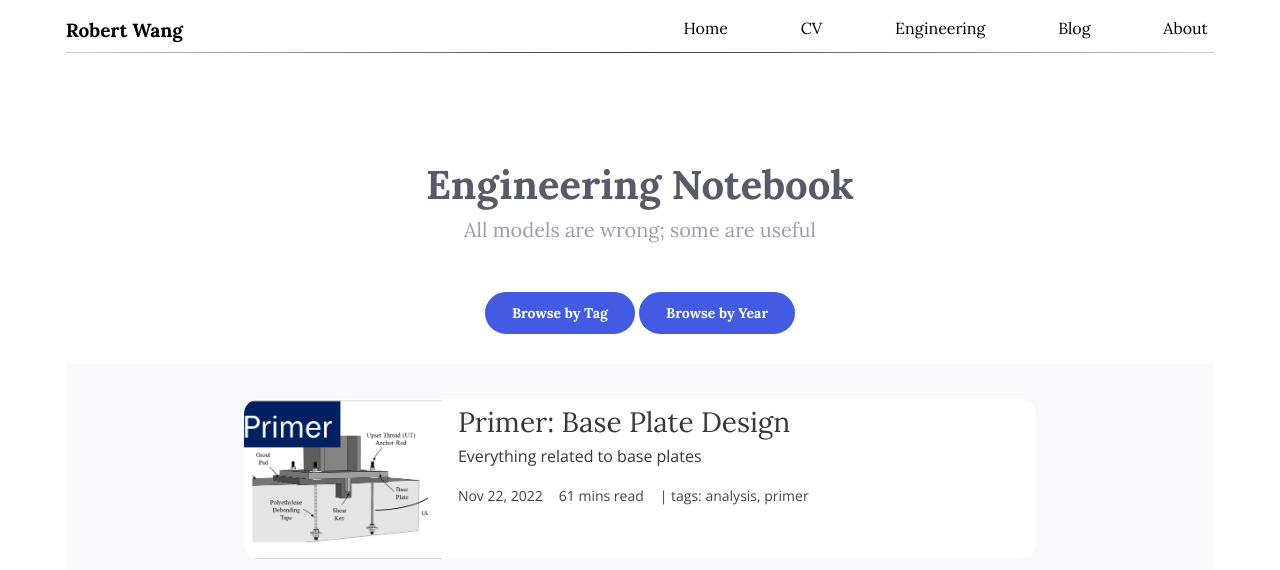
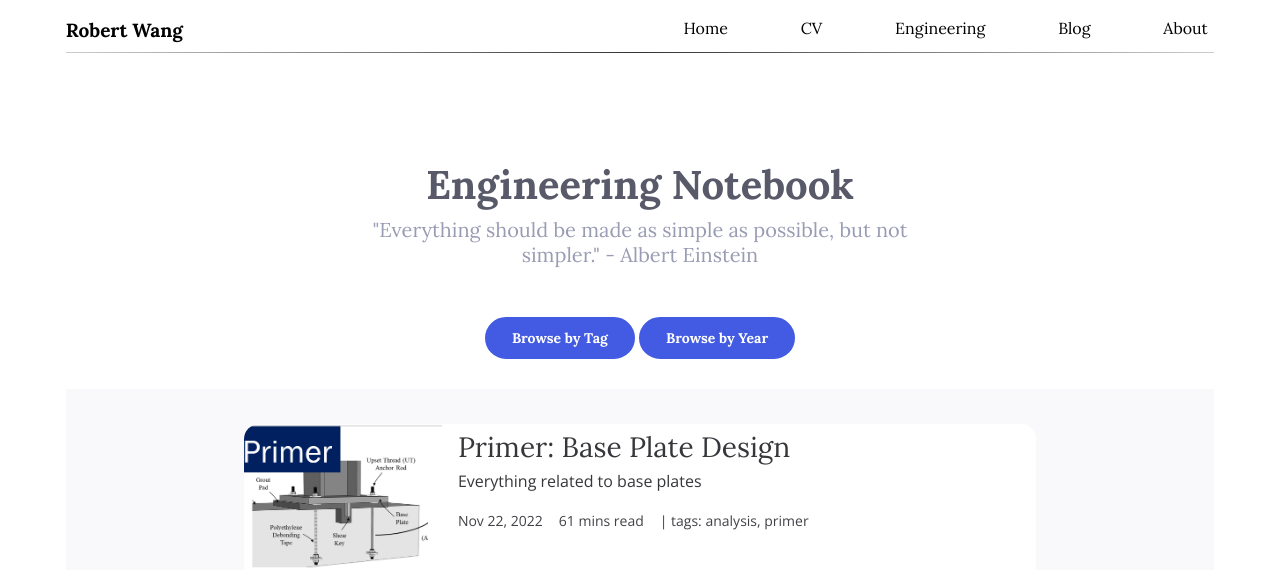
Before and after one commit to wcfrobert/wcfrobert.github.io, a Jekyll site: the page built from engineering.html, in a window 1280 px wide and 900 px high, cut to the strip 0-570 px from the top of the window. Built offline with Jekyll 4.4.1, drawn with Linux system fonts in a browser that asks for light colours.

```diff
--- a/engineering.html
+++ b/engineering.html
@@ -6,7 +6,7 @@ layout: typical
 
     <div class="jumbotron">
       <h1 class="blog-h1">Engineering Notebook</h1>
-      <p class="blog-p">All models are wrong; some are useful</p>
+      <p class="blog-p">"Everything should be made as simple as possible, but not simpler." - Albert Einstein</p>
       <div class="author-more">
         <a href="tags.html" class="button">Browse by Tag</a>
         <a href="years.html" class="button">Browse by Year</a>
```
Also changed, not shown: _posts/2023-07-10-writeorcode.md (added, +19 -0 lines), assets/img/blog/writeorcode.png (added).
